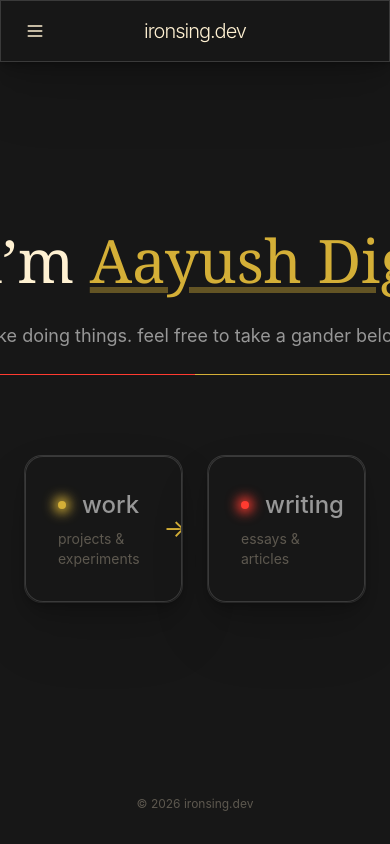
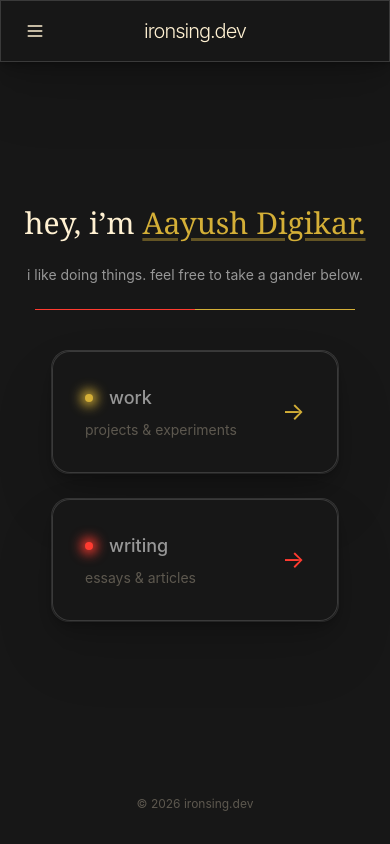
Before and after one commit to Ironsing/ironsing.github.io, a SvelteKit app: page / in a window 390 px wide. Built offline with nearby package versions, Linux system fonts and the light colour scheme.

Commit message:
make the home page responsive

```diff
--- a/src/lib/AccentRule.svelte
+++ b/src/lib/AccentRule.svelte
@@ -1,11 +1,13 @@
 <script lang="ts">
 	type Props = {
+		/** Tailwind width utility for the rule. Defaults to `w-3xl`. */
+		width?: string;
 		class?: string;
 	};
 
-	let { class: className = '' }: Props = $props();
+	let { width = 'w-3xl', class: className = '' }: Props = $props();
 </script>
 
 <div
-	class="h-px w-3xl [background:linear-gradient(to_right,var(--color-site-red)_0_50%,var(--color-site-gold)_50%_100%)] {className}"
+	class="h-px {width} [background:linear-gradient(to_right,var(--color-site-red)_0_50%,var(--color-site-gold)_50%_100%)] {className}"
 ></div>
--- a/src/lib/Hero.svelte
+++ b/src/lib/Hero.svelte
@@ -9,10 +9,12 @@
 		heading?: Snippet;
 		/** Optional subtitle rendered between the heading and the rule. */
 		lead?: Snippet;
+		/** Tailwind width utility forwarded to `AccentRule`. Defaults to `w-3xl`. */
+		ruleWidth?: string;
 		class?: string;
 	};
 
-	let { title, heading, lead, class: className = '' }: Props = $props();
+	let { title, heading, lead, ruleWidth, class: className = '' }: Props = $props();
 
 	const headingClass =
 		'max-w-3xl font-serif text-6xl leading-tight font-medium text-emphasis sm:text-7xl';
@@ -29,5 +31,5 @@
 	{#if lead}
 		{@render lead()}
 	{/if}
-	<AccentRule />
+	<AccentRule width={ruleWidth} />
 </section>
--- a/src/routes/+page.svelte
+++ b/src/routes/+page.svelte
@@ -5,28 +5,30 @@
 	import { siteRed, siteGold } from '$lib/design-tokens';
 </script>
 
-<main class="flex h-full w-full flex-col items-center justify-center gap-20 px-6 py-20">
-	<Hero>
+<main class="flex h-full w-full flex-col items-center justify-center gap-10 px-6 py-20 lg:gap-20">
+	<Hero ruleWidth="w-xs lg:w-3xl">
 		{#snippet heading()}
-			hey, i’m <StyledLink href="/about">Aayush Digikar.</StyledLink>
+			<div class="text-3xl lg:text-7xl">
+				hey, i’m <StyledLink href="/about">Aayush Digikar.</StyledLink>
+			</div>
 		{/snippet}
 		{#snippet lead()}
-			<p class="max-w-xl text-lg text-normal">
+			<p class="max-w-xl text-sm text-normal lg:text-lg">
 				i like doing things. feel free to take a gander below.
 			</p>
 		{/snippet}
 	</Hero>
 
-	<section class="flex w-full max-w-3xl flex-row items-stretch justify-center gap-6">
+	<section class="flex w-full flex-col items-center justify-center gap-6 lg:flex-row">
 		<ElevatedCard
 			href="/work"
 			colors={[siteGold]}
 			glowColor="45 90 60"
-			class="group h-full w-full sm:w-72"
+			class="group h-full w-full max-w-72 lg:w-72"
 		>
 			<div class="flex h-full items-center justify-between gap-6 p-8 text-left">
 				<div class="flex flex-col gap-2 text-normal">
-					<span class="flex items-center gap-4 text-2xl font-medium">
+					<span class="flex items-center gap-4 text-lg font-medium lg:text-2xl">
 						<span
 							class="h-2 w-2 rounded-full shadow-[0_0_12px_4px]"
 							style="background-color:{siteGold}; --tw-shadow-color:{siteGold}"
@@ -46,11 +48,11 @@
 			href="/writing"
 			colors={[siteRed]}
 			glowColor="8 95 55"
-			class="group h-full w-full sm:w-72"
+			class="group h-full w-full max-w-72 lg:w-72"
 		>
 			<div class="flex h-full items-center justify-between gap-6 p-8 text-left">
 				<div class="flex flex-col gap-2 text-normal">
-					<span class="flex items-center gap-4 text-2xl font-medium">
+					<span class="flex items-center gap-4 text-lg font-medium lg:text-2xl">
 						<span
 							class="h-2 w-2 rounded-full shadow-[0_0_12px_4px]"
 							style="background-color:{siteRed}; --tw-shadow-color:{siteRed}"
```
